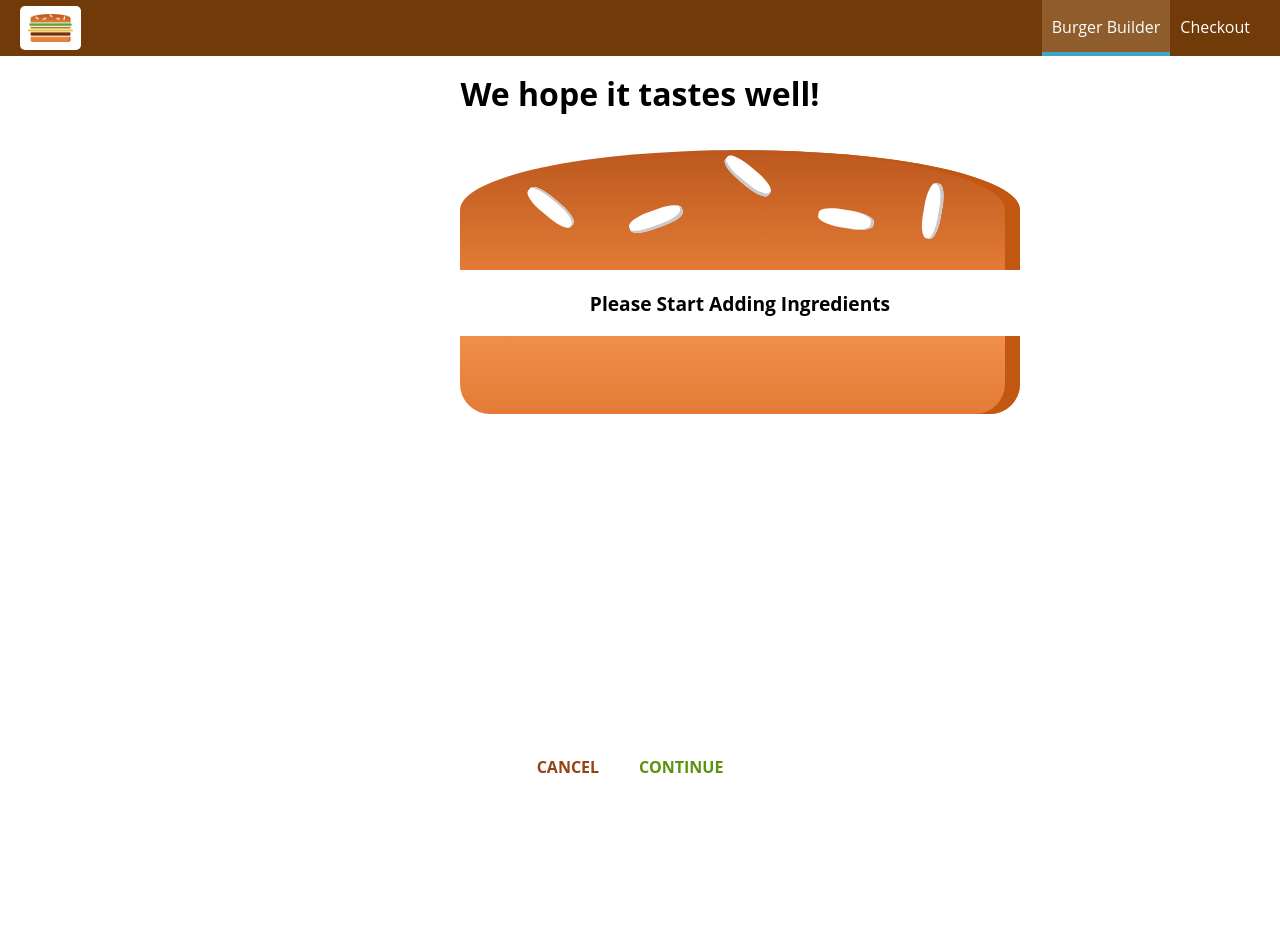
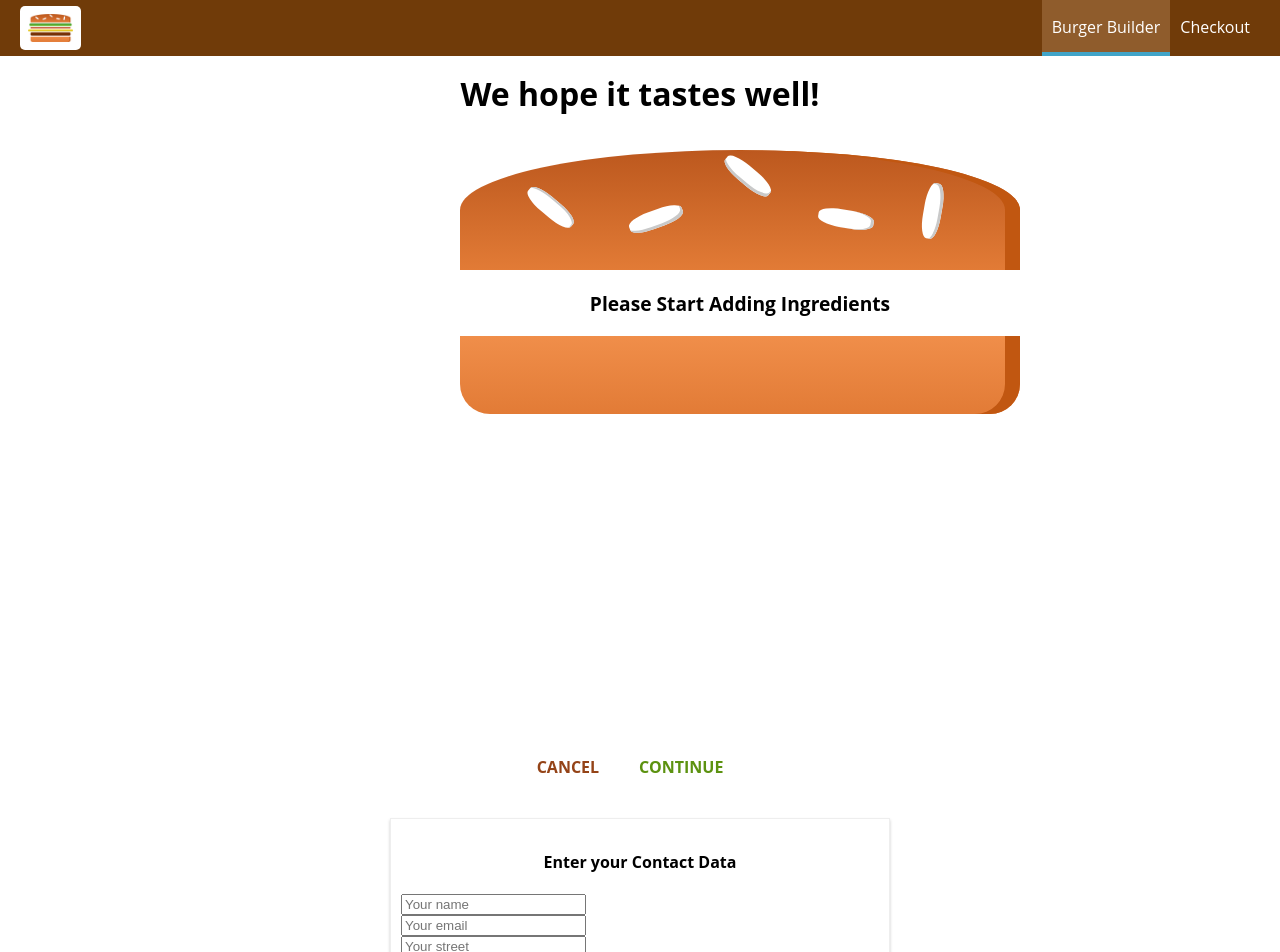
Before and after one commit to stLoiz/react-project-burger-builder-with-redux-saga, a React (Create React App) app: page /checkout/contact-data in a window 1280 px wide. Shown: the top 952 px of the page. Before the commit the page ends 800 px from the top, so only its background shows below. Built offline with nearby package versions, Linux system fonts and the light colour scheme; the HTML template or start-up script is replaced by a standard one.

Commit message:
Create nested Route for ContactData

```diff
--- a/src/containers/Checkout/Checkout.js
+++ b/src/containers/Checkout/Checkout.js
@@ -1,5 +1,7 @@
 import React, { Component } from 'react';
+import { Route } from 'react-router-dom';
 
+import ContactData from './ContactData/ContactData';
 import CheckoutSummary from '../../components/Order/CheckoutSummary/CheckoutSummary';
 
 class Checkout extends Component {
@@ -37,6 +39,10 @@ class Checkout extends Component {
           checkoutCancelled={this.checkoutCancelHandler}
           checkoutContinued={this.checkoutContinueHandler}
         />
+        <Route
+          path={this.props.match.path + '/contact-data'}
+          component={ContactData}
+        />
       </div>
     );
   }
```
